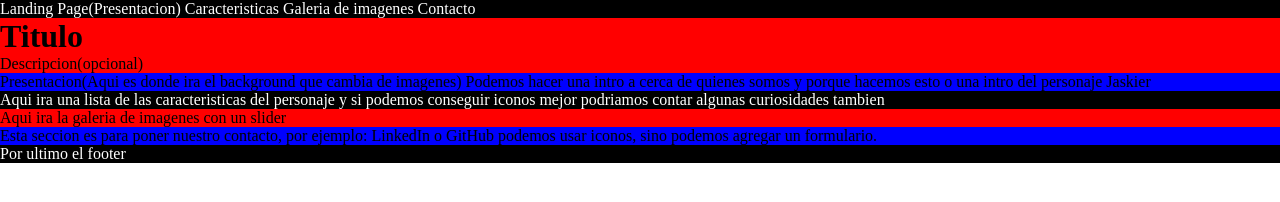
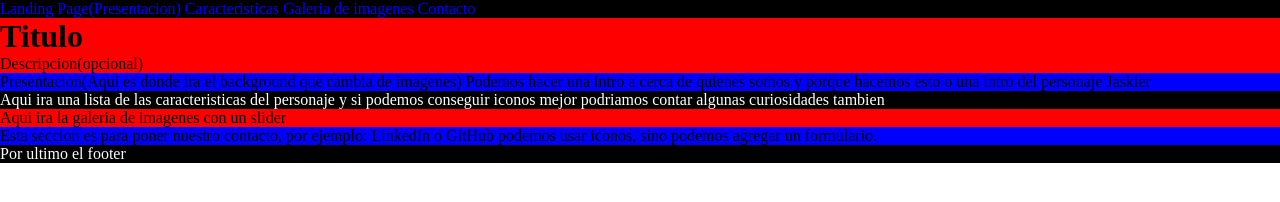
Before and after one commit to tomas95go/jaskierFanPage, a website: page index.html in a window 1280 px wide. Drawn offline with Linux system fonts and the light colour scheme.

Commit message:
Cambiando estilo

```diff
--- a/css/estilobnSticky.css
+++ b/css/estilobnSticky.css
@@ -1,6 +1,6 @@
 .bnSticky{
 
 	background-color: black;
-	color: white;
+	color: blue;
 
 }
--- a/index.html
+++ b/index.html
@@ -12,8 +12,6 @@
 
 	 -->
 	<meta charset="UTF-8">
-
-	<meta name="description" content="Free Web tasdsadsadsadrials">
 
 	<!--
 
```
